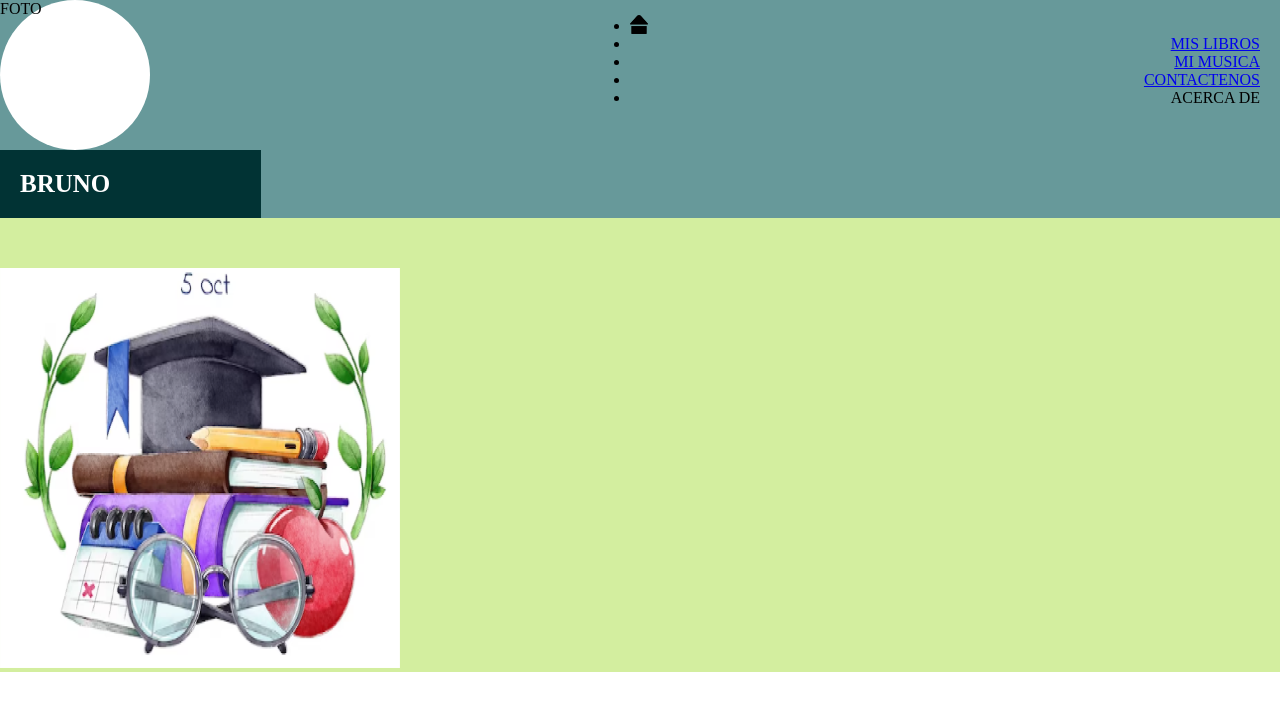
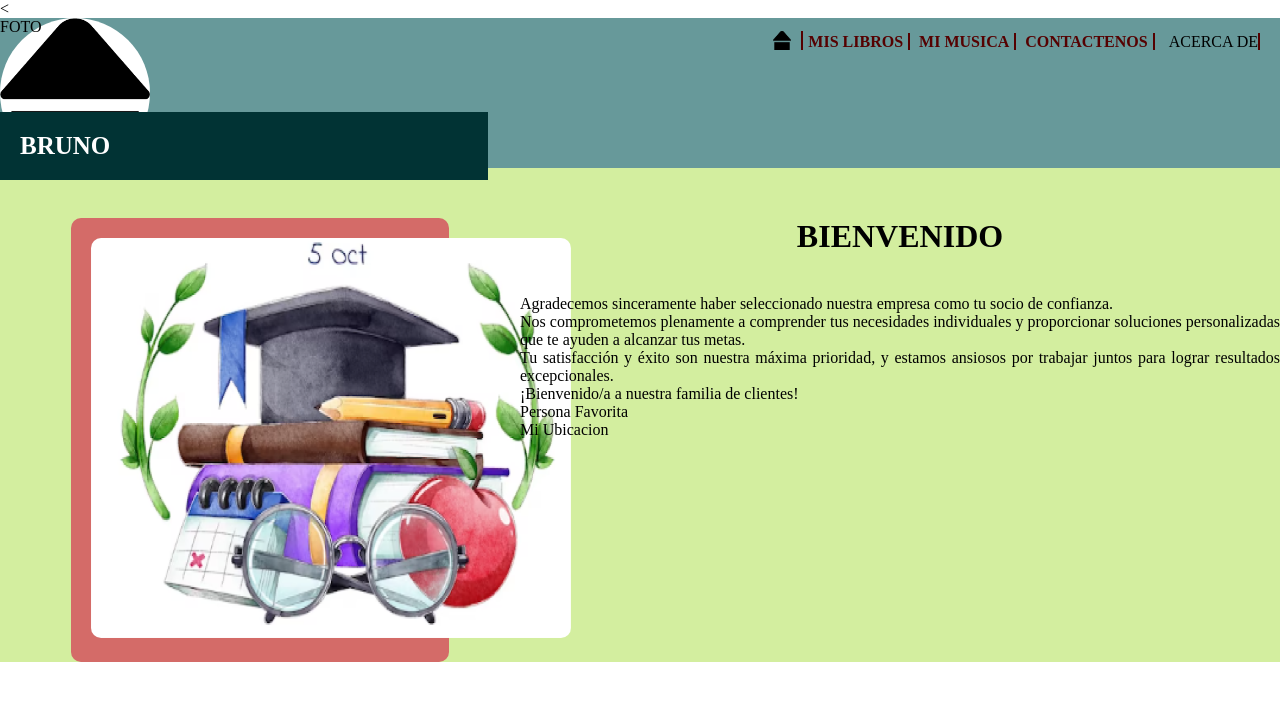
Before and after one commit to ytd8i987ttg/Mi-proyecto-1-2023-v, a plain HTML site: page index.html in a window 1280 px wide. Drawn offline with Linux system fonts and the light colour scheme.

Commit message:
saiuhoñiaejgowi

```diff
--- a/css/estilo.css
+++ b/css/estilo.css
@@ -8,7 +8,6 @@ margin: 0;
     display: flex;
 }
 #cuerpo_Contenido{
-    width: 100%;
     background-color: #d3ee9f;
     display: flex;
     padding-top: 50px;
@@ -26,7 +25,12 @@ footer{
     width: 150px;
     height: 150px;
     background-color: white;
-    border-radius: 75%;
+    border-radius: 75px;
+    z-index: 1000;
+    left: 10px;
+    background-image: url(../img/Recurso\ 7.png);
+    background-repeat: no-repeat;
+    background-size: cover;
 }
 #CabeceraMenu{
     flex: 70%;
@@ -41,6 +45,21 @@ footer{
     font-size: 25px;
     text-transform: uppercase;
     font-weight: bold;
+    position: absolute;
+    top: 14%;
+}
+ul li{
+    text-decoration: none;
+    display: inline;
+    border-right: solid 2px #550101;
+}
+ul li a{
+    color: #550101;
+    text-decoration: none;
+    text-transform: uppercase;
+    font-weight: bold;
+    padding: 5px;
+
 }
 #logoinicio{
     background-image: url("../img/Recurso\ 7.png");
@@ -54,3 +73,26 @@ footer{
 #cuerpodetalle{
     flex: 60%;
 }
+#borderimagen{
+    background-color: #d46b68;
+    padding: 20px;
+    text-align: center;
+    border-radius: 10px;
+    width: 65%;
+    margin: auto;
+}
+img{
+    border-radius: 10px;
+}
+#cuerpodetalle{
+    flex: 60%;
+}
+h1{
+    text-align: center;
+    font-weight: bold;
+    text-transform: uppercase;
+}
+#datosdetalle{
+    text-align: justify;
+    padding-top: 40px;
+}
--- a/index.html
+++ b/index.html
@@ -4,9 +4,9 @@
     <meta charset="UTF-8">
     <meta name="viewport" content="width=device-width, initial-scale=1.0">
     <link rel="stylesheet" href="css/estilo.css">
-    <title>PAGINAREPROOO👻</title>
+    <title>WAZAAAAAAAAAAA TILIN INSANO.EXE👻</title>
 </head>
-<body>
+<body><
     <!--Aqui colocamos el div del menu de cabesera-->
     <div id="Cabesera_Contenido">
         <div id="cabecera_nombre_imagen">
@@ -27,13 +27,28 @@
     <div id="cuerpo_Contenido">
         <div id="cuerpo_imagen">
             <div id="borderimagen">
-                <img src="img/Recurso 1.png" height="400" width="400">
+                <img src="img/Recurso 1.png" height="400" width="480">
             </div>
         </div>
-        <div id="cuerpodetalle"></div>
+        <div id="cuerpodetalle">
+            <h1>Bienvenido</h1>
+            <div id="datosdetalle">
+                <p>Agradecemos sinceramente haber seleccionado nuestra empresa como tu socio de confianza.
+                </br>Nos comprometemos plenamente a comprender tus necesidades individuales y proporcionar soluciones personalizadas que te ayuden a alcanzar tus metas.
+            </br>Tu satisfacción y éxito son nuestra máxima prioridad, y estamos ansiosos por trabajar juntos para lograr resultados excepcionales.
+        </br>¡Bienvenido/a a nuestra familia de clientes!</p>
+            </div>
+            <div id="botones">
+                <div id="botonfavorito">
+                    Persona Favorita
+                </div>
+                <div id="botonubicacion">
+                    Mi Ubicacion
+                </div>
+            </div>
+        </div>
     </div>
     <!--aqui colocaremos el pie de la web-->
     <footer></footer>
-
 </body>
 </html>
```
